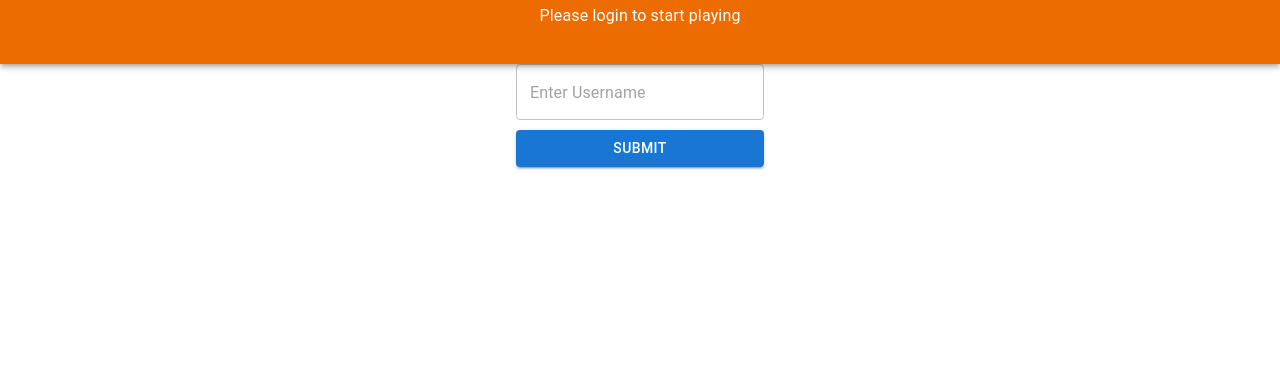
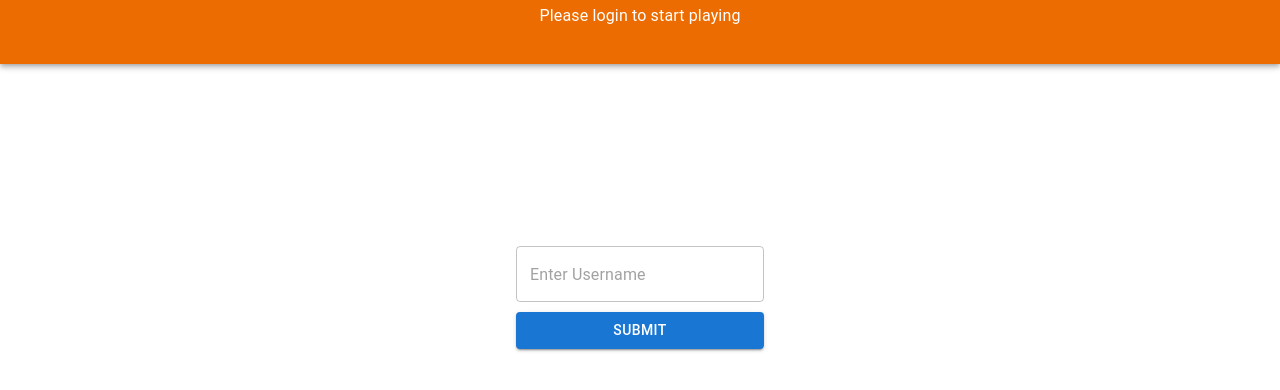
Before and after one commit to white731/general_conference_store, a React (Create React App) app: page / in a window 1280 px wide. Shown: the top 390 px of the page. Built offline with nearby package versions, Linux system fonts and the light colour scheme.

Commit message:
quick fix to login page

```diff
--- a/src/components/Login.jsx
+++ b/src/components/Login.jsx
@@ -24,7 +24,7 @@ export const Login = () => {
 
     return(
     <Container sx={{display:"flex", justifyContent: "center"}}>
-    <form style={{display:"flex", flexDirection: "column", marginTop: "182"}} onSubmit={(e)=>handleSubmit(e)}>
+    <form style={{display:"flex", flexDirection: "column", marginTop: "182px"}} onSubmit={(e)=>handleSubmit(e)}>
         <TextField
             variant = "outlined"
             value = {userName}
```
